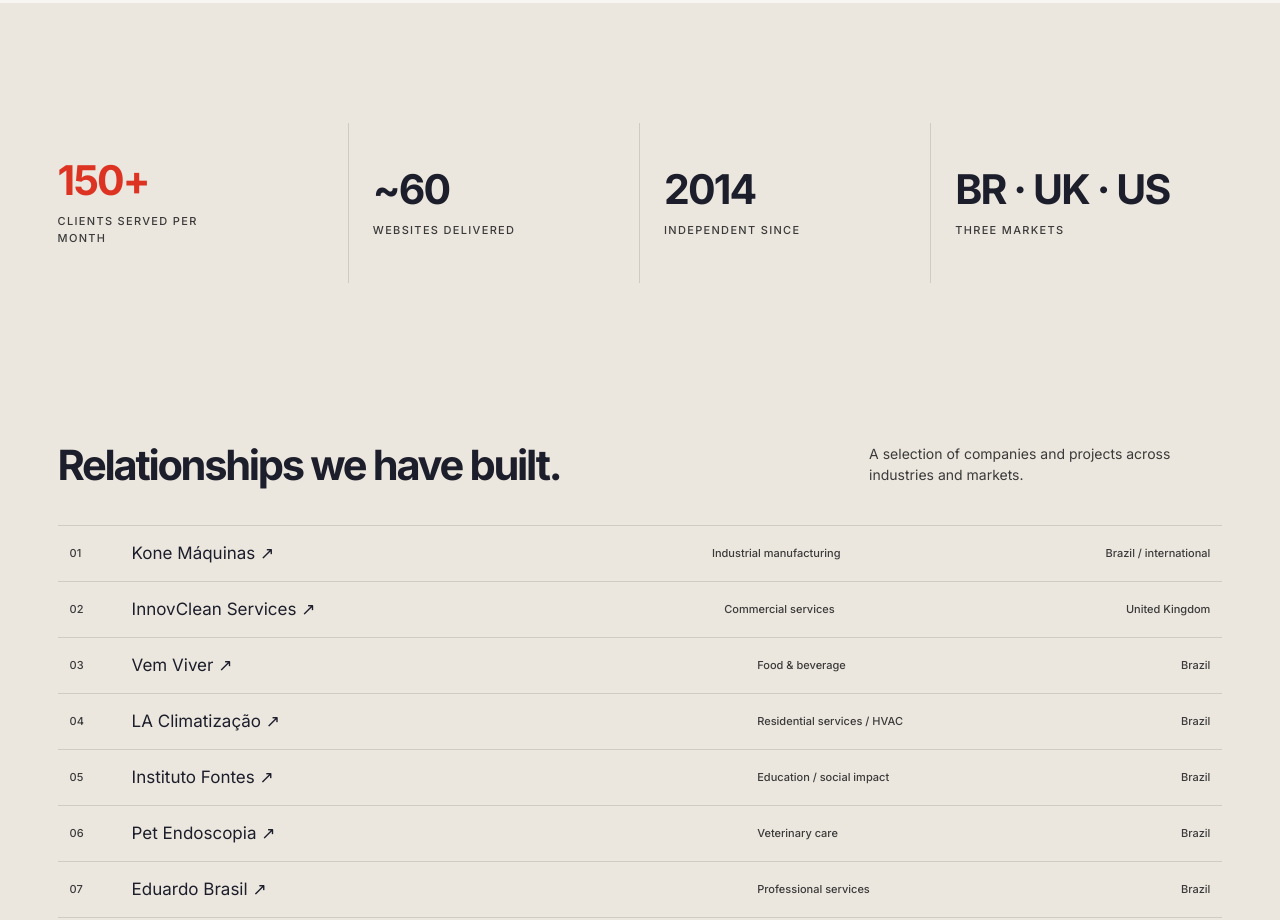
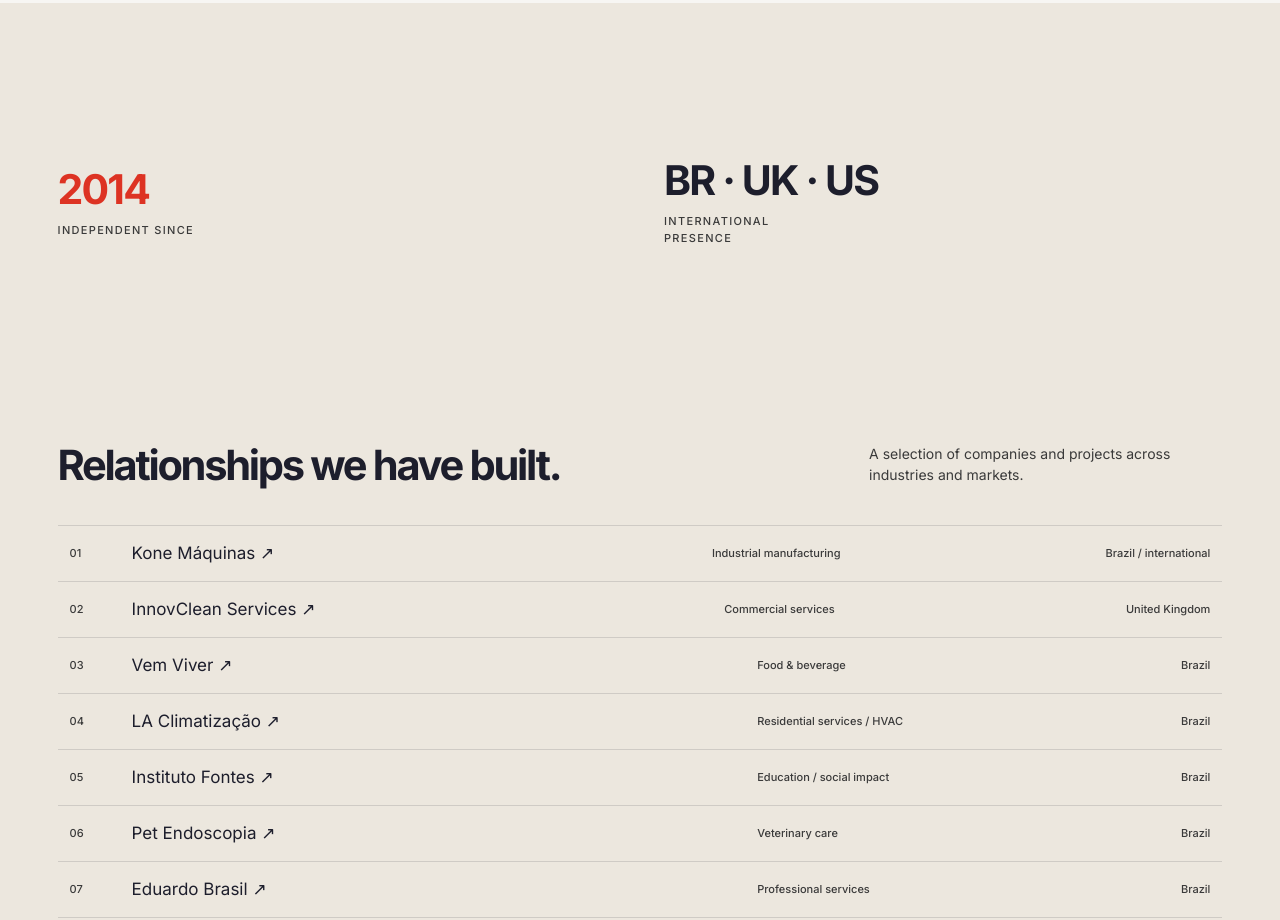
Before and after one commit to contatoagenciawin-ichthus/ichthus-site, a Next.js app: page /en in a window 1280 px wide. Shown: the part 7060-7980 px from the top of the page. Built offline with nearby package versions, Linux system fonts and the light colour scheme.

Commit message:
Refine institutional positioning: proof

```diff
--- a/components/redesign/proof.tsx
+++ b/components/redesign/proof.tsx
@@ -8,10 +8,8 @@ import { getTranslator, type SiteLocale } from '@/lib/site-locale'
 export function Proof({ locale = 'pt-BR' }: { locale?: SiteLocale } = {}) {
   const t = getTranslator(locale)
   const proofPoints = [
-    { value: '150+', label: t("Clientes atendidos por mês", "Clients served per month") },
-    { value: '~60', label: t("Sites entregues", "Websites delivered") },
     { value: '2014', label: t("Operação independente", "Independent since") },
-    { value: 'BR · UK · US', label: t("Três mercados", "Three markets") },
+    { value: 'BR · UK · US', label: t("Presença internacional", "International presence") },
   ]
 
   const portfolioLinks: Record<string, string> = {
@@ -43,11 +41,11 @@ export function Proof({ locale = 'pt-BR' }: { locale?: SiteLocale } = {}) {
   return (
     <section id="resultados" aria-label={t("Resultados e relações", "Results and relationships")} data-cursor-surface="light" className="bg-paper-2 text-ink">
       <div className="proof-statistics flex min-h-[50svh] items-center py-16">
-        <div className="site-shell grid w-full grid-cols-2 md:grid-cols-4">
+        <div className="site-shell grid w-full grid-cols-2">
           {proofPoints.map((point, index) => (
             <motion.div
               key={point.value}
-              className="proof-stat flex min-h-36 flex-col justify-center border-b border-line px-4 py-7 first:pl-0 last:border-b-0 md:min-h-40 md:border-b-0 md:px-6 md:py-5 md:first:pl-0 md:last:pr-0"
+              className="flex min-h-36 flex-col justify-center border-b border-line px-4 py-7 first:pl-0 last:border-b-0 md:min-h-40 md:border-b-0 md:px-6 md:py-5 md:first:pl-0 md:last:pr-0"
               initial={reduceMotion ? false : { opacity: 0, y: 24 }}
               whileInView={{ opacity: 1, y: 0 }}
               viewport={{ once: true, amount: 0.3 }}
@@ -70,7 +68,7 @@ export function Proof({ locale = 'pt-BR' }: { locale?: SiteLocale } = {}) {
           </RevealOnScroll>
         </div>
 
-        <ol aria-label={t("Dez relações selecionadas", "Ten selected relationships")} className="m-0 list-none border-t border-line p-0">
+        <ol aria-label={t("Relações selecionadas", "Selected relationships")} className="m-0 list-none border-t border-line p-0">
           {relationships.map(([number, client, sector, country]) => (
             <li key={number} className="relationship-row grid min-h-14 grid-cols-[42px_minmax(0,1.5fr)_minmax(0,1fr)_auto] items-center gap-x-5 border-b border-line px-3 transition-colors duration-[420ms] hover:bg-paper focus-within:bg-paper">
               <span className="font-mono text-[11px] text-graphite">{number}</span>
```
